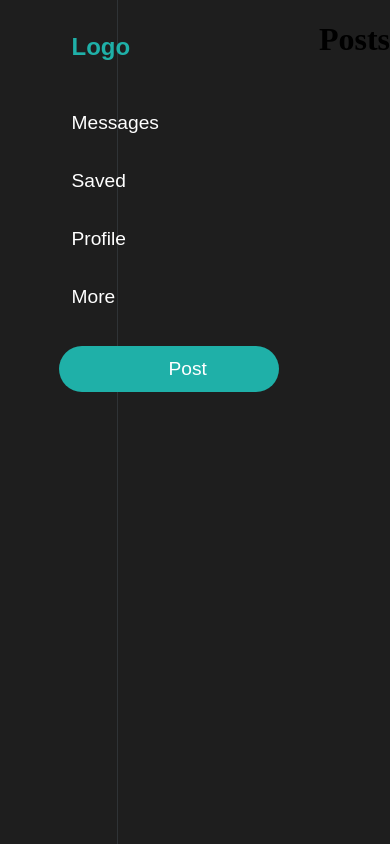
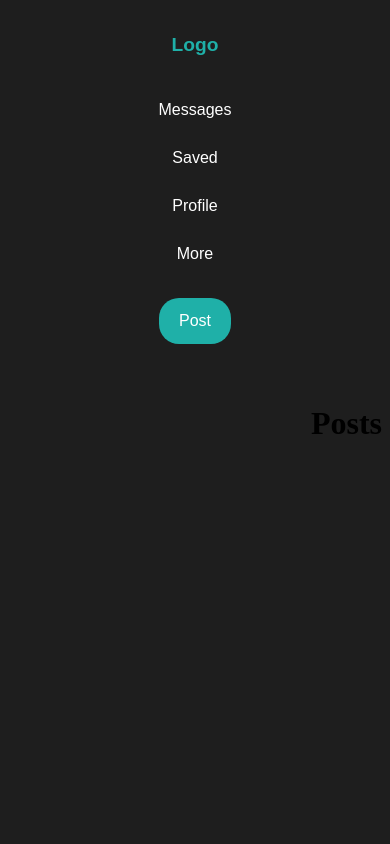
Before and after one commit to k4rpenko/Povidom, an Angular app in the folder Client/: page / in a window 390 px wide. Built offline with nearby package versions, Linux system fonts and the light colour scheme.

Commit message:
add adaptive styles

```diff
--- a/Client/src/app/content/Header/side-menu/side-menu.component.scss
+++ b/Client/src/app/content/Header/side-menu/side-menu.component.scss
@@ -65,3 +65,59 @@ header {
 .post-button:hover {
   background-color: #198a84;
 }
+
+/* Адаптивні стилі для планшетів */
+@media (max-width: 1024px) {
+  header {
+    width: 35%;
+  }
+
+  .side-menu {
+    width: 60%;
+  }
+
+  .side-menu h2 {
+    font-size: 1.2em;
+  }
+
+  .menu-item {
+    font-size: 1em;
+    padding: 10px;
+  }
+
+  .post-button {
+    padding-left: 80px;
+    padding-right: 80px;
+  }
+}
+
+
+@media (max-width: 768px) {
+  header {
+    width: 100%;
+    height: auto;
+    position: relative;
+    border-right: none;
+  }
+
+  .side-menu {
+    width: 100%;
+    align-items: center;
+  }
+
+  .side-menu h2 {
+    font-size: 1.2em;
+    padding: 10px;
+  }
+
+  .menu-item {
+    font-size: 1em;
+    padding: 10px 20px;
+  }
+
+  .post-button {
+    font-size: 1em;
+    padding: 10px 20px;
+    border-radius: 20px;
+  }
+}
--- a/Client/src/app/content/Main/posts/posts.component.scss
+++ b/Client/src/app/content/Main/posts/posts.component.scss
@@ -1,4 +1,4 @@
-main{
+main {
     display: flex;
     height: 100%;
     width: 70%;
@@ -7,4 +7,21 @@ main{
     top: 0;
     justify-content: flex-end;
     z-index: 2;
-}
+  }
+
+
+  @media (max-width: 1024px) {
+    main {
+      width: 65%;
+    }
+  }
+
+
+  @media (max-width: 768px) {
+    main {
+      width: 100%;
+      height: auto;
+      position: relative;
+      padding-top: 20px;
+    }
+  }
--- a/Client/src/app/content/page-not-found/test.component.scss
+++ b/Client/src/app/content/page-not-found/test.component.scss
@@ -47,3 +47,33 @@
 .home-button:hover {
   background-color: #198a84;
 }
+
+/* Адаптивні стилі для планшетів */
+@media (max-width: 1024px) {
+  .not-found-title {
+    font-size: 2.5em;
+  }
+
+  .not-found-message {
+    font-size: 1.3em;
+  }
+}
+
+
+@media (max-width: 768px) {
+  .not-found-container {
+    padding: 20px;
+  }
+
+  .not-found-title {
+    font-size: 2em;
+  }
+
+  .not-found-message {
+    font-size: 1.2em;
+  }
+
+  .not-found-image {
+    width: 80%;
+  }
+}
```
